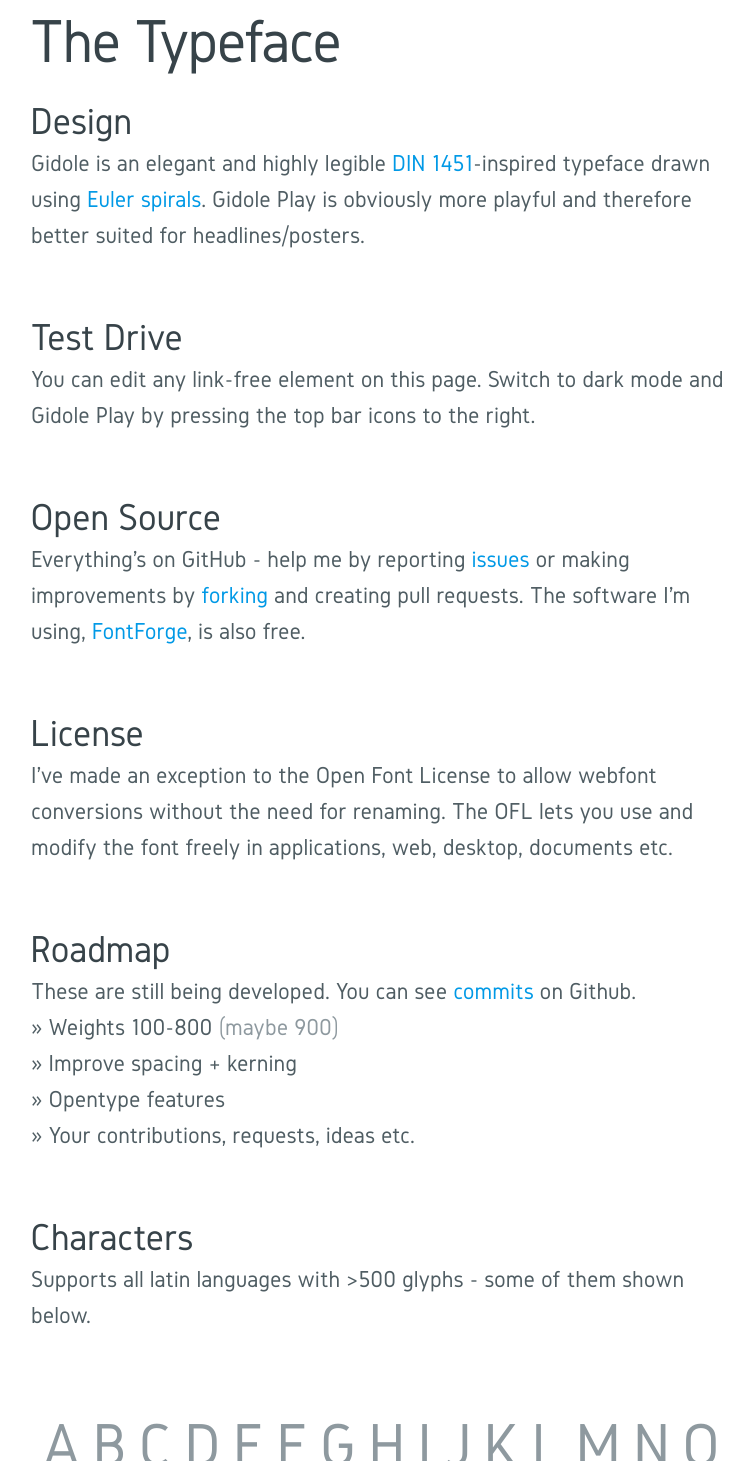
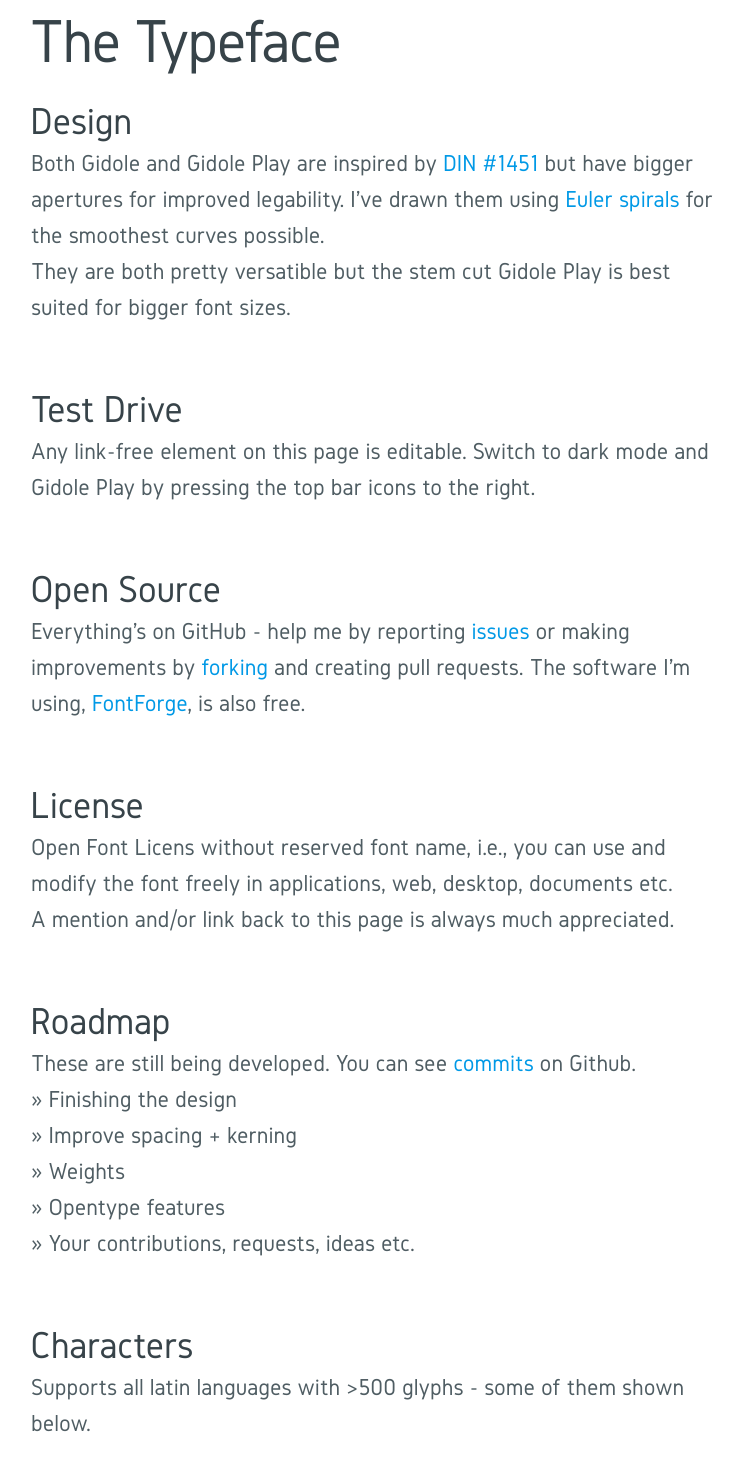
Before and after one commit to gidole/gidole.github.io, a plain HTML site: page index.html in a window 1280 px wide. Shown: the part 1272-2733 px from the top of the page, without its empty margins (259-1012 px from the left). Drawn offline with Linux system fonts and the light colour scheme.

Commit message:
text update

```diff
--- a/index.html
+++ b/index.html
@@ -119,7 +119,8 @@
       </aside> -->
       <h2>The Typeface</h2>
       <h3>Design</h3>
-      <p contenteditable="false">Gidole is an elegant and highly legible <a href="http://en.wikipedia.org/wiki/DIN_1451">DIN 1451</a>-inspired typeface drawn using <a href="http://en.wikipedia.org/wiki/Euler_spiral">Euler spirals</a>. Gidole Play is obviously more playful and therefore better suited for headlines/posters.</p>
+      <p contenteditable="false">Both Gidole and Gidole Play are inspired by <a href="http://en.wikipedia.org/wiki/DIN_1451">DIN #1451</a> but have bigger apertures for improved legability. I've drawn them using <a href="http://en.wikipedia.org/wiki/Euler_spiral">Euler spirals</a> for the smoothest curves possible.<br>
+        They are both pretty versatible but the stem cut Gidole Play is best suited for bigger font sizes.</p>
 <!--
       <aside>
         <h3>Screenshots</h3>
@@ -134,12 +135,13 @@
       </aside>
 -->
       <h3>Test Drive</h3>
-      <p>You can edit any link-free element on this page. Switch to dark mode and Gidole Play by pressing the top bar icons to the right.</p>
+      <p>Any link-free element on this page is editable. Switch to dark mode and Gidole Play by pressing the top bar icons to the right.</p>
       <h3>Open Source</h3>
       <p contenteditable="false">Everything’s on GitHub - help me by reporting <a href="https://github.com/gidole/Gidole-Typefaces/issues" target="_blank">issues</a> or making improvements by <a href="https://github.com/gidole/Gidole-Typefaces/fork">forking</a> and creating pull requests. The software I’m using, <a href="http://fontforge.github.io/" target="_blank">FontForge</a>, is also free.
       </p>
       <h3>License</h3>
-      <p>I’ve made an exception to the Open Font License to allow webfont conversions without the need for renaming. The OFL lets you use and modify the font freely in applications, web, desktop, documents etc.
+      <p>Open Font Licens without reserved font name, i.e., you can use and modify the font freely in applications, web, desktop, documents etc.
+        <br>A mention and/or link back to this page is always much appreciated.
       </p>
 <!--
       <h3>Usage</h3>
@@ -149,8 +151,9 @@
 -->
       <h3>Roadmap</h3>
       <p contenteditable="false">These are still being developed. You can see <a href="https://github.com/gidole/Gidole-Typefaces/commits/master" target="_blank">commits</a> on Github.<br>
-        &#187; Weights 100-800 <span class="comment">(maybe 900)</span><br>
+        &#187; Finishing the design<br>
         &#187; Improve spacing + kerning<br>
+        &#187; Weights<br>
         &#187; Opentype features<br>
         &#187; Your contributions, requests, ideas etc.<br>
       </p>
```
